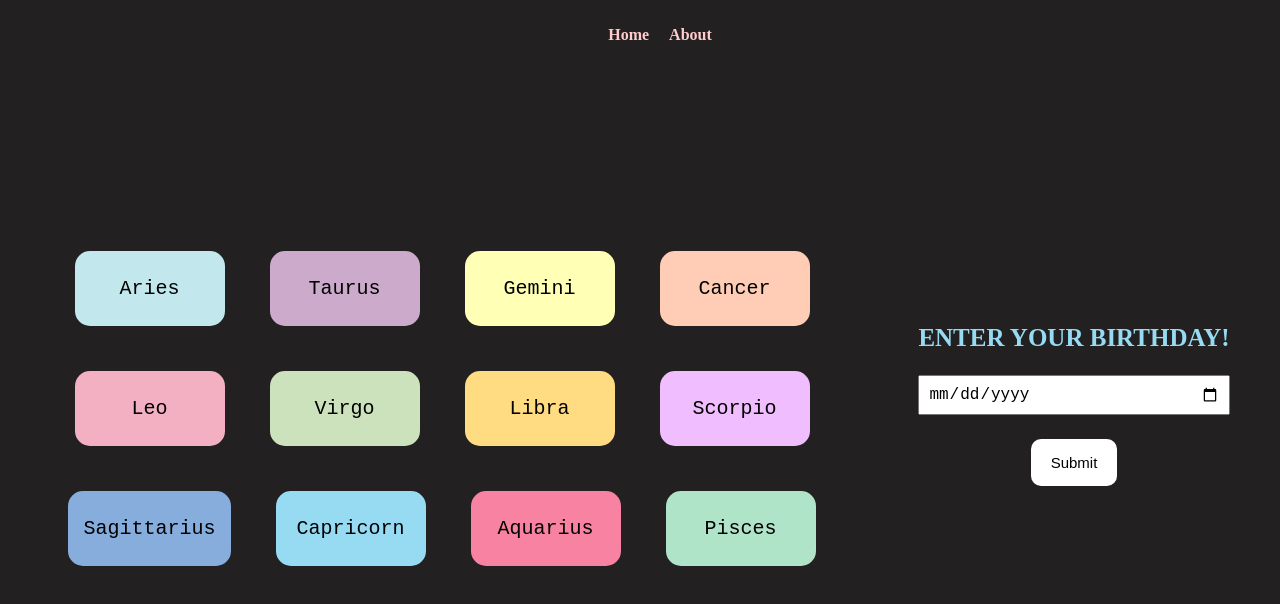
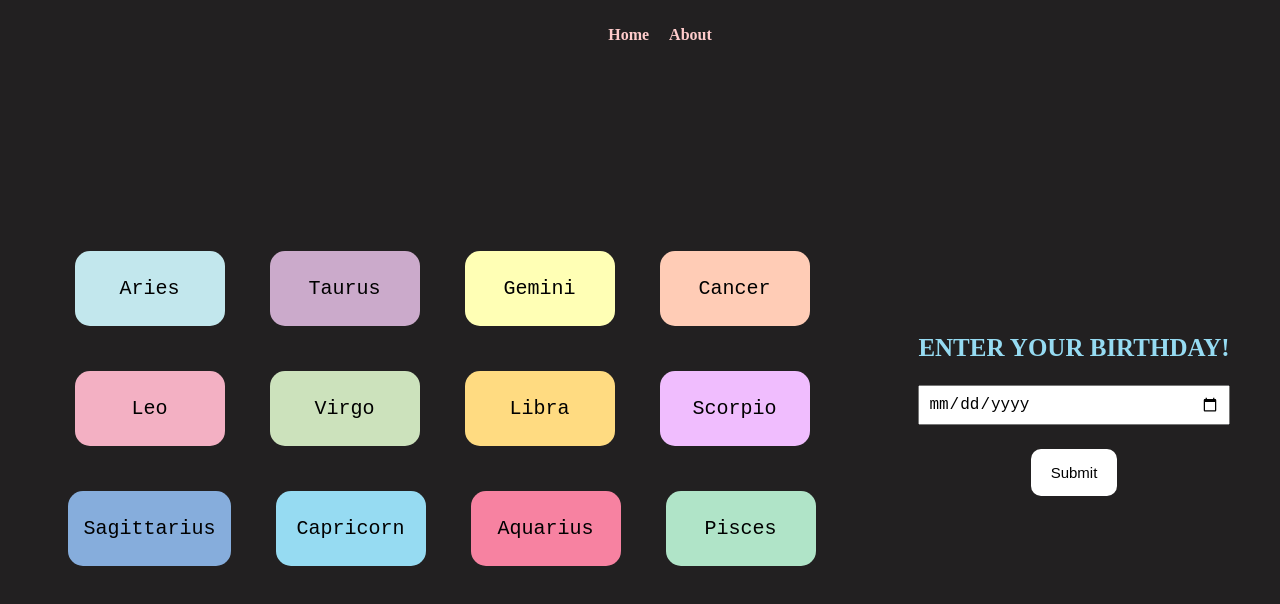
Before and after one commit to Omishac/IDM231-oc86, a plain HTML site: page IDM 231/index.html in a window 1280 px wide. Drawn offline with Linux system fonts and the light colour scheme.

Commit message:
Add files via upload

```diff
--- a/IDM 231/style.css/style.css
+++ b/IDM 231/style.css/style.css
@@ -131,7 +131,7 @@ form {
   display: flex;
   flex-direction: column;
   align-items: center;
-  margin-top: -60px;
+  margin-top: -40px;
 }
 
 .control {
```
